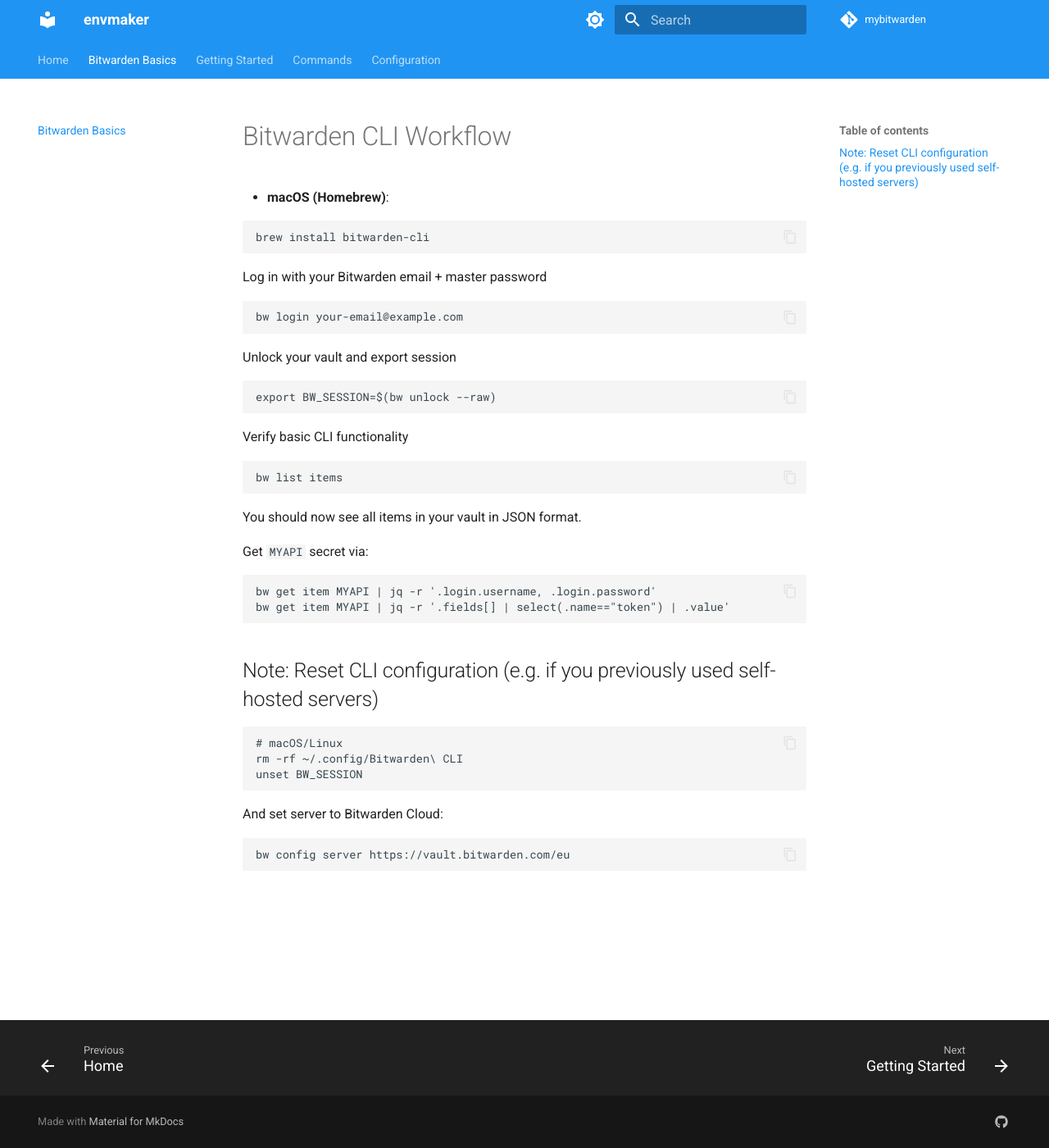
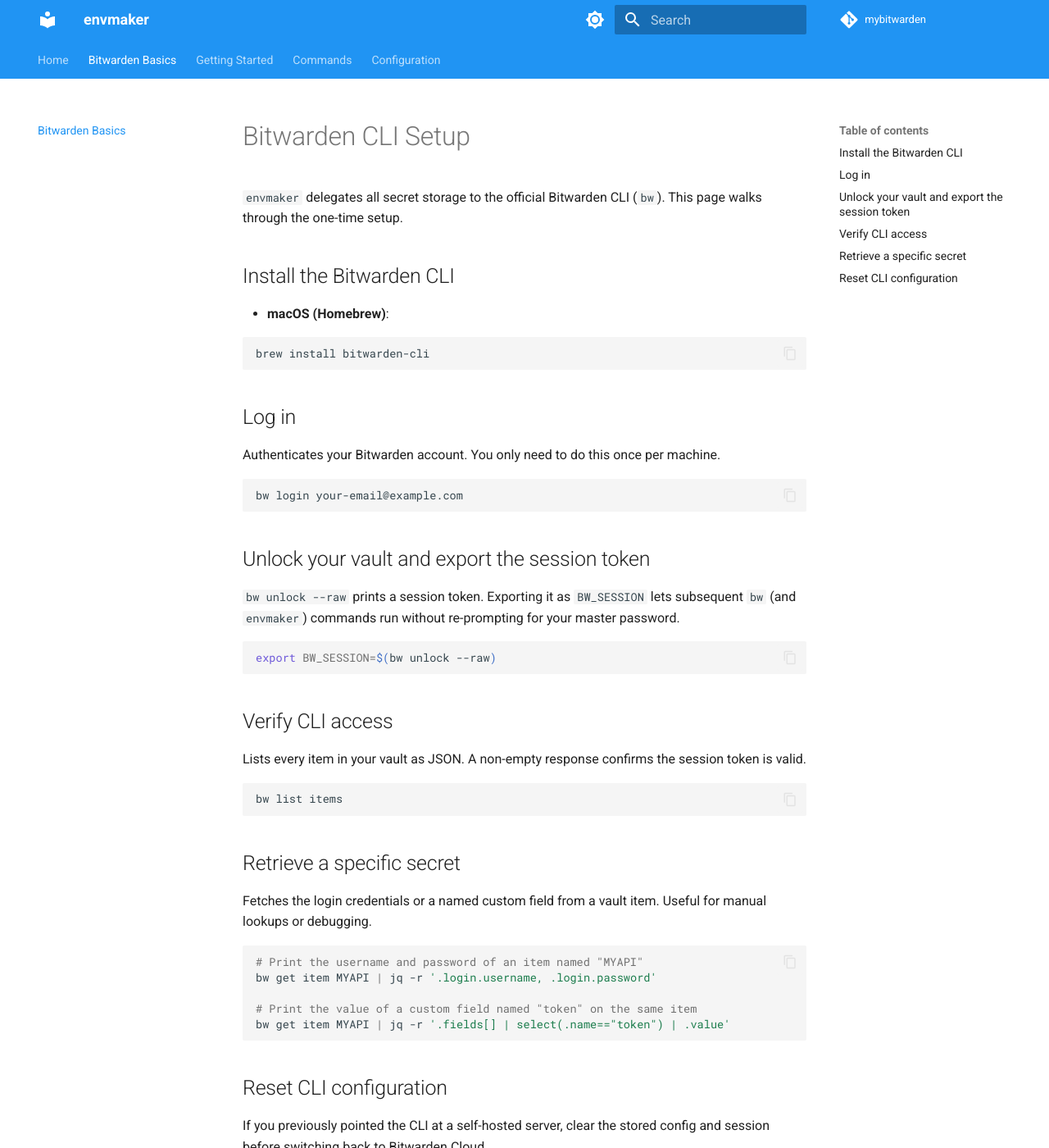
Before and after one commit to edgar-treischl/mybitwarden, an MkDocs documentation site: the page built from docs/bw.md, in a window 1280 px wide and 1400 px high. Shown: the whole window at 82% size. Built offline with MkDocs 1.6.1 and Material for MkDocs 9.7.7, drawn with Linux system fonts in a browser that asks for light colours; comment, search, counter and statistics services are not loaded; some of the changed text lies outside the part shown.

`````diff
--- a/docs/bw.md
+++ b/docs/bw.md
@@ -1,5 +1,8 @@
-# Bitwarden CLI Workflow
+# Bitwarden CLI Setup
 
+`envmaker` delegates all secret storage to the official Bitwarden CLI (`bw`). This page walks through the one-time setup.
+
+## Install the Bitwarden CLI
 
 - **macOS (Homebrew)**:
 
@@ -7,45 +10,54 @@
 brew install bitwarden-cli
 ```
 
-Log in with your Bitwarden email + master password
+## Log in
 
-```
+Authenticates your Bitwarden account. You only need to do this once per machine.
+
+```bash
 bw login your-email@example.com
 ```
 
+## Unlock your vault and export the session token
 
-Unlock your vault and export session
+`bw unlock --raw` prints a session token. Exporting it as `BW_SESSION` lets subsequent `bw` (and `envmaker`) commands run without re-prompting for your master password.
 
-```
+```bash
 export BW_SESSION=$(bw unlock --raw)
 ```
 
-Verify basic CLI functionality
+## Verify CLI access
 
-````
+Lists every item in your vault as JSON. A non-empty response confirms the session token is valid.
+
+```bash
 bw list items
-````
-You should now see all items in your vault in JSON format.
+```
 
+## Retrieve a specific secret
 
-Get `MYAPI` secret via:
+Fetches the login credentials or a named custom field from a vault item. Useful for manual lookups or debugging.
 
-````
+```bash
+# Print the username and password of an item named "MYAPI"
 bw get item MYAPI | jq -r '.login.username, .login.password'
+
+# Print the value of a custom field named "token" on the same item
 bw get item MYAPI | jq -r '.fields[] | select(.name=="token") | .value'
-````
+```
 
+## Reset CLI configuration
 
-## Note: Reset CLI configuration (e.g. if you previously used self-hosted servers)
+If you previously pointed the CLI at a self-hosted server, clear the stored config and session before switching back to Bitwarden Cloud.
 
-````
-# macOS/Linux
+```bash
 rm -rf ~/.config/Bitwarden\ CLI
 unset BW_SESSION
-````
+```
 
-And set server to Bitwarden Cloud:
+Then point the CLI at the correct server:
 
-````
+```bash
+# EU cloud region
 bw config server https://vault.bitwarden.com/eu
-````
+```
`````
Also changed, not shown: README.md (+14 -0 lines).
